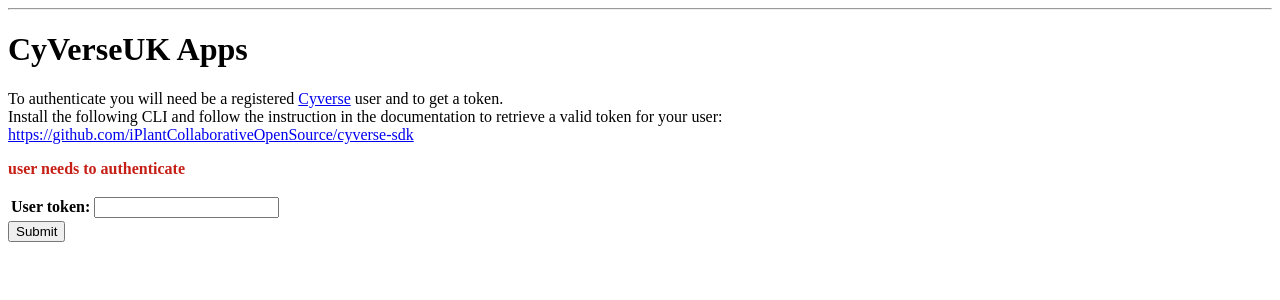
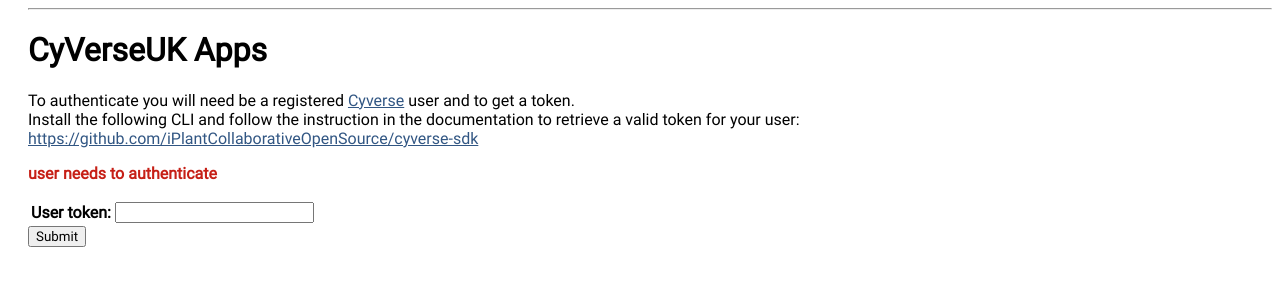
Before and after one commit to cyverseuk/cyverse_website, a Django app: page /japps/ in a window 1280 px wide. Shown: the top 300 px of the page. Run offline with Django 3.2, Linux system fonts and the light colour scheme; parts of the project's set-up code (start-up, migrations or seed data) failed here and were passed over.

Commit message:
add Earlahm Institute font styling

```diff
--- /dev/null
+++ b/japps/static/japps/fonts.css
@@ -0,0 +1,336 @@
+/* cyrillic-ext */
+@font-face {
+  font-family: 'Noto Serif';
+  font-style: normal;
+  font-weight: 400;
+  src: local('Noto Serif'), local('NotoSerif'), url(https://fonts.gstatic.com/s/notoserif/v4/Q47Ro23nlKqZrOLipd3-SyEAvth_LlrfE80CYdSH47w.woff2) format('woff2');
+  unicode-range: U+0460-052F, U+20B4, U+2DE0-2DFF, U+A640-A69F;
+}
+/* cyrillic */
+@font-face {
+  font-family: 'Noto Serif';
+  font-style: normal;
+  font-weight: 400;
+  src: local('Noto Serif'), local('NotoSerif'), url(https://fonts.gstatic.com/s/notoserif/v4/qkE6YsKPRiYUugBb1_QwHCEAvth_LlrfE80CYdSH47w.woff2) format('woff2');
+  unicode-range: U+0400-045F, U+0490-0491, U+04B0-04B1, U+2116;
+}
+/* greek-ext */
+@font-face {
+  font-family: 'Noto Serif';
+  font-style: normal;
+  font-weight: 400;
+  src: local('Noto Serif'), local('NotoSerif'), url(https://fonts.gstatic.com/s/notoserif/v4/N2U74xxQEyaTBF6QLZRr1CEAvth_LlrfE80CYdSH47w.woff2) format('woff2');
+  unicode-range: U+1F00-1FFF;
+}
+/* greek */
+@font-face {
+  font-family: 'Noto Serif';
+  font-style: normal;
+  font-weight: 400;
+  src: local('Noto Serif'), local('NotoSerif'), url(https://fonts.gstatic.com/s/notoserif/v4/1_daFS3X6gkNOcmGmHl7UiEAvth_LlrfE80CYdSH47w.woff2) format('woff2');
+  unicode-range: U+0370-03FF;
+}
+/* vietnamese */
+@font-face {
+  font-family: 'Noto Serif';
+  font-style: normal;
+  font-weight: 400;
+  src: local('Noto Serif'), local('NotoSerif'), url(https://fonts.gstatic.com/s/notoserif/v4/G-mm5mDezDSs-RvEL7XAECEAvth_LlrfE80CYdSH47w.woff2) format('woff2');
+  unicode-range: U+0102-0103, U+1EA0-1EF9, U+20AB;
+}
+/* latin-ext */
+@font-face {
+  font-family: 'Noto Serif';
+  font-style: normal;
+  font-weight: 400;
+  src: local('Noto Serif'), local('NotoSerif'), url(https://fonts.gstatic.com/s/notoserif/v4/fVu1p3782bqS2z-CaJvp9iEAvth_LlrfE80CYdSH47w.woff2) format('woff2');
+  unicode-range: U+0100-024F, U+1E00-1EFF, U+20A0-20AB, U+20AD-20CF, U+2C60-2C7F, U+A720-A7FF;
+}
+/* latin */
+@font-face {
+  font-family: 'Noto Serif';
+  font-style: normal;
+  font-weight: 400;
+  src: local('Noto Serif'), local('NotoSerif'), url(https://fonts.gstatic.com/s/notoserif/v4/eCpfeMZI7q4jLksXVRWPQ_k_vArhqVIZ0nv9q090hN8.woff2) format('woff2');
+  unicode-range: U+0000-00FF, U+0131, U+0152-0153, U+02C6, U+02DA, U+02DC, U+2000-206F, U+2074, U+20AC, U+2212, U+2215, U+E0FF, U+EFFD, U+F000;
+}
+/* cyrillic-ext */
+@font-face {
+  font-family: 'Noto Serif';
+  font-style: italic;
+  font-weight: 400;
+  src: local('Noto Serif Italic'), local('NotoSerif-Italic'), url(https://fonts.gstatic.com/s/notoserif/v4/HQXBIwLHsOJCNEQeX9kNz6-j2U0lmluP9RWlSytm3ho.woff2) format('woff2');
+  unicode-range: U+0460-052F, U+20B4, U+2DE0-2DFF, U+A640-A69F;
+}
+/* cyrillic */
+@font-face {
+  font-family: 'Noto Serif';
+  font-style: italic;
+  font-weight: 400;
+  src: local('Noto Serif Italic'), local('NotoSerif-Italic'), url(https://fonts.gstatic.com/s/notoserif/v4/HQXBIwLHsOJCNEQeX9kNz5X5f-9o1vgP2EXwfjgl7AY.woff2) format('woff2');
+  unicode-range: U+0400-045F, U+0490-0491, U+04B0-04B1, U+2116;
+}
+/* greek-ext */
+@font-face {
+  font-family: 'Noto Serif';
+  font-style: italic;
+  font-weight: 400;
+  src: local('Noto Serif Italic'), local('NotoSerif-Italic'), url(https://fonts.gstatic.com/s/notoserif/v4/HQXBIwLHsOJCNEQeX9kNzxWV49_lSm1NYrwo-zkhivY.woff2) format('woff2');
+  unicode-range: U+1F00-1FFF;
+}
+/* greek */
+@font-face {
+  font-family: 'Noto Serif';
+  font-style: italic;
+  font-weight: 400;
+  src: local('Noto Serif Italic'), local('NotoSerif-Italic'), url(https://fonts.gstatic.com/s/notoserif/v4/HQXBIwLHsOJCNEQeX9kNz6aRobkAwv3vxw3jMhVENGA.woff2) format('woff2');
+  unicode-range: U+0370-03FF;
+}
+/* vietnamese */
+@font-face {
+  font-family: 'Noto Serif';
+  font-style: italic;
+  font-weight: 400;
+  src: local('Noto Serif Italic'), local('NotoSerif-Italic'), url(https://fonts.gstatic.com/s/notoserif/v4/HQXBIwLHsOJCNEQeX9kNz_8zf_FOSsgRmwsS7Aa9k2w.woff2) format('woff2');
+  unicode-range: U+0102-0103, U+1EA0-1EF9, U+20AB;
+}
+/* latin-ext */
+@font-face {
+  font-family: 'Noto Serif';
+  font-style: italic;
+  font-weight: 400;
+  src: local('Noto Serif Italic'), local('NotoSerif-Italic'), url(https://fonts.gstatic.com/s/notoserif/v4/HQXBIwLHsOJCNEQeX9kNzz0LW-43aMEzIO6XUTLjad8.woff2) format('woff2');
+  unicode-range: U+0100-024F, U+1E00-1EFF, U+20A0-20AB, U+20AD-20CF, U+2C60-2C7F, U+A720-A7FF;
+}
+/* latin */
+@font-face {
+  font-family: 'Noto Serif';
+  font-style: italic;
+  font-weight: 400;
+  src: local('Noto Serif Italic'), local('NotoSerif-Italic'), url(https://fonts.gstatic.com/s/notoserif/v4/HQXBIwLHsOJCNEQeX9kNz-gdm0LZdjqr5-oayXSOefg.woff2) format('woff2');
+  unicode-range: U+0000-00FF, U+0131, U+0152-0153, U+02C6, U+02DA, U+02DC, U+2000-206F, U+2074, U+20AC, U+2212, U+2215, U+E0FF, U+EFFD, U+F000;
+}
+/* cyrillic-ext */
+@font-face {
+  font-family: 'Roboto';
+  font-style: normal;
+  font-weight: 300;
+  src: local('Roboto Light'), local('Roboto-Light'), url(https://fonts.gstatic.com/s/roboto/v15/0eC6fl06luXEYWpBSJvXCBJtnKITppOI_IvcXXDNrsc.woff2) format('woff2');
+  unicode-range: U+0460-052F, U+20B4, U+2DE0-2DFF, U+A640-A69F;
+}
+/* cyrillic */
+@font-face {
+  font-family: 'Roboto';
+  font-style: normal;
+  font-weight: 300;
+  src: local('Roboto Light'), local('Roboto-Light'), url(https://fonts.gstatic.com/s/roboto/v15/Fl4y0QdOxyyTHEGMXX8kcRJtnKITppOI_IvcXXDNrsc.woff2) format('woff2');
+  unicode-range: U+0400-045F, U+0490-0491, U+04B0-04B1, U+2116;
+}
+/* greek-ext */
+@font-face {
+  font-family: 'Roboto';
+  font-style: normal;
+  font-weight: 300;
+  src: local('Roboto Light'), local('Roboto-Light'), url(https://fonts.gstatic.com/s/roboto/v15/-L14Jk06m6pUHB-5mXQQnRJtnKITppOI_IvcXXDNrsc.woff2) format('woff2');
+  unicode-range: U+1F00-1FFF;
+}
+/* greek */
+@font-face {
+  font-family: 'Roboto';
+  font-style: normal;
+  font-weight: 300;
+  src: local('Roboto Light'), local('Roboto-Light'), url(https://fonts.gstatic.com/s/roboto/v15/I3S1wsgSg9YCurV6PUkTORJtnKITppOI_IvcXXDNrsc.woff2) format('woff2');
+  unicode-range: U+0370-03FF;
+}
+/* vietnamese */
+@font-face {
+  font-family: 'Roboto';
+  font-style: normal;
+  font-weight: 300;
+  src: local('Roboto Light'), local('Roboto-Light'), url(https://fonts.gstatic.com/s/roboto/v15/NYDWBdD4gIq26G5XYbHsFBJtnKITppOI_IvcXXDNrsc.woff2) format('woff2');
+  unicode-range: U+0102-0103, U+1EA0-1EF9, U+20AB;
+}
+/* latin-ext */
+@font-face {
+  font-family: 'Roboto';
+  font-style: normal;
+  font-weight: 300;
+  src: local('Roboto Light'), local('Roboto-Light'), url(https://fonts.gstatic.com/s/roboto/v15/Pru33qjShpZSmG3z6VYwnRJtnKITppOI_IvcXXDNrsc.woff2) format('woff2');
+  unicode-range: U+0100-024F, U+1E00-1EFF, U+20A0-20AB, U+20AD-20CF, U+2C60-2C7F, U+A720-A7FF;
+}
+/* latin */
+@font-face {
+  font-family: 'Roboto';
+  font-style: normal;
+  font-weight: 300;
+  src: local('Roboto Light'), local('Roboto-Light'), url(https://fonts.gstatic.com/s/roboto/v15/Hgo13k-tfSpn0qi1SFdUfVtXRa8TVwTICgirnJhmVJw.woff2) format('woff2');
+  unicode-range: U+0000-00FF, U+0131, U+0152-0153, U+02C6, U+02DA, U+02DC, U+2000-206F, U+2074, U+20AC, U+2212, U+2215, U+E0FF, U+EFFD, U+F000;
+}
+/* cyrillic-ext */
+@font-face {
+  font-family: 'Roboto';
+  font-style: normal;
+  font-weight: 400;
+  src: local('Roboto'), local('Roboto-Regular'), url(https://fonts.gstatic.com/s/roboto/v15/ek4gzZ-GeXAPcSbHtCeQI_esZW2xOQ-xsNqO47m55DA.woff2) format('woff2');
+  unicode-range: U+0460-052F, U+20B4, U+2DE0-2DFF, U+A640-A69F;
+}
+/* cyrillic */
+@font-face {
+  font-family: 'Roboto';
+  font-style: normal;
+  font-weight: 400;
+  src: local('Roboto'), local('Roboto-Regular'), url(https://fonts.gstatic.com/s/roboto/v15/mErvLBYg_cXG3rLvUsKT_fesZW2xOQ-xsNqO47m55DA.woff2) format('woff2');
+  unicode-range: U+0400-045F, U+0490-0491, U+04B0-04B1, U+2116;
+}
+/* greek-ext */
+@font-face {
+  font-family: 'Roboto';
+  font-style: normal;
+  font-weight: 400;
+  src: local('Roboto'), local('Roboto-Regular'), url(https://fonts.gstatic.com/s/roboto/v15/-2n2p-_Y08sg57CNWQfKNvesZW2xOQ-xsNqO47m55DA.woff2) format('woff2');
+  unicode-range: U+1F00-1FFF;
+}
+/* greek */
+@font-face {
+  font-family: 'Roboto';
+  font-style: normal;
+  font-weight: 400;
+  src: local('Roboto'), local('Roboto-Regular'), url(https://fonts.gstatic.com/s/roboto/v15/u0TOpm082MNkS5K0Q4rhqvesZW2xOQ-xsNqO47m55DA.woff2) format('woff2');
+  unicode-range: U+0370-03FF;
+}
+/* vietnamese */
+@font-face {
+  font-family: 'Roboto';
+  font-style: normal;
+  font-weight: 400;
+  src: local('Roboto'), local('Roboto-Regular'), url(https://fonts.gstatic.com/s/roboto/v15/NdF9MtnOpLzo-noMoG0miPesZW2xOQ-xsNqO47m55DA.woff2) format('woff2');
+  unicode-range: U+0102-0103, U+1EA0-1EF9, U+20AB;
+}
+/* latin-ext */
+@font-face {
+  font-family: 'Roboto';
+  font-style: normal;
+  font-weight: 400;
+  src: local('Roboto'), local('Roboto-Regular'), url(https://fonts.gstatic.com/s/roboto/v15/Fcx7Wwv8OzT71A3E1XOAjvesZW2xOQ-xsNqO47m55DA.woff2) format('woff2');
+  unicode-range: U+0100-024F, U+1E00-1EFF, U+20A0-20AB, U+20AD-20CF, U+2C60-2C7F, U+A720-A7FF;
+}
+/* latin */
+@font-face {
+  font-family: 'Roboto';
+  font-style: normal;
+  font-weight: 400;
+  src: local('Roboto'), local('Roboto-Regular'), url(https://fonts.gstatic.com/s/roboto/v15/CWB0XYA8bzo0kSThX0UTuA.woff2) format('woff2');
+  unicode-range: U+0000-00FF, U+0131, U+0152-0153, U+02C6, U+02DA, U+02DC, U+2000-206F, U+2074, U+20AC, U+2212, U+2215, U+E0FF, U+EFFD, U+F000;
+}
+/* cyrillic-ext */
+@font-face {
+  font-family: 'Roboto';
+  font-style: italic;
+  font-weight: 300;
+  src: local('Roboto Light Italic'), local('Roboto-LightItalic'), url(https://fonts.gstatic.com/s/roboto/v15/7m8l7TlFO-S3VkhHuR0atzTOQ_MqJVwkKsUn0wKzc2I.woff2) format('woff2');
+  unicode-range: U+0460-052F, U+20B4, U+2DE0-2DFF, U+A640-A69F;
+}
+/* cyrillic */
+@font-face {
+  font-family: 'Roboto';
+  font-style: italic;
+  font-weight: 300;
+  src: local('Roboto Light Italic'), local('Roboto-LightItalic'), url(https://fonts.gstatic.com/s/roboto/v15/7m8l7TlFO-S3VkhHuR0atzUj_cnvWIuuBMVgbX098Mw.woff2) format('woff2');
+  unicode-range: U+0400-045F, U+0490-0491, U+04B0-04B1, U+2116;
+}
+/* greek-ext */
+@font-face {
+  font-family: 'Roboto';
+  font-style: italic;
+  font-weight: 300;
+  src: local('Roboto Light Italic'), local('Roboto-LightItalic'), url(https://fonts.gstatic.com/s/roboto/v15/7m8l7TlFO-S3VkhHuR0at0bcKLIaa1LC45dFaAfauRA.woff2) format('woff2');
+  unicode-range: U+1F00-1FFF;
+}
+/* greek */
+@font-face {
+  font-family: 'Roboto';
+  font-style: italic;
+  font-weight: 300;
+  src: local('Roboto Light Italic'), local('Roboto-LightItalic'), url(https://fonts.gstatic.com/s/roboto/v15/7m8l7TlFO-S3VkhHuR0at2o_sUJ8uO4YLWRInS22T3Y.woff2) format('woff2');
+  unicode-range: U+0370-03FF;
+}
+/* vietnamese */
+@font-face {
+  font-family: 'Roboto';
+  font-style: italic;
+  font-weight: 300;
+  src: local('Roboto Light Italic'), local('Roboto-LightItalic'), url(https://fonts.gstatic.com/s/roboto/v15/7m8l7TlFO-S3VkhHuR0at76up8jxqWt8HVA3mDhkV_0.woff2) format('woff2');
+  unicode-range: U+0102-0103, U+1EA0-1EF9, U+20AB;
+}
+/* latin-ext */
+@font-face {
+  font-family: 'Roboto';
+  font-style: italic;
+  font-weight: 300;
+  src: local('Roboto Light Italic'), local('Roboto-LightItalic'), url(https://fonts.gstatic.com/s/roboto/v15/7m8l7TlFO-S3VkhHuR0atyYE0-AqJ3nfInTTiDXDjU4.woff2) format('woff2');
+  unicode-range: U+0100-024F, U+1E00-1EFF, U+20A0-20AB, U+20AD-20CF, U+2C60-2C7F, U+A720-A7FF;
+}
+/* latin */
+@font-face {
+  font-family: 'Roboto';
+  font-style: italic;
+  font-weight: 300;
+  src: local('Roboto Light Italic'), local('Roboto-LightItalic'), url(https://fonts.gstatic.com/s/roboto/v15/7m8l7TlFO-S3VkhHuR0at44P5ICox8Kq3LLUNMylGO4.woff2) format('woff2');
+  unicode-range: U+0000-00FF, U+0131, U+0152-0153, U+02C6, U+02DA, U+02DC, U+2000-206F, U+2074, U+20AC, U+2212, U+2215, U+E0FF, U+EFFD, U+F000;
+}
+/* cyrillic-ext */
+@font-face {
+  font-family: 'Roboto';
+  font-style: italic;
+  font-weight: 400;
+  src: local('Roboto Italic'), local('Roboto-Italic'), url(https://fonts.gstatic.com/s/roboto/v15/WxrXJa0C3KdtC7lMafG4dRTbgVql8nDJpwnrE27mub0.woff2) format('woff2');
+  unicode-range: U+0460-052F, U+20B4, U+2DE0-2DFF, U+A640-A69F;
+}
+/* cyrillic */
+@font-face {
+  font-family: 'Roboto';
+  font-style: italic;
+  font-weight: 400;
+  src: local('Roboto Italic'), local('Roboto-Italic'), url(https://fonts.gstatic.com/s/roboto/v15/OpXUqTo0UgQQhGj_SFdLWBTbgVql8nDJpwnrE27mub0.woff2) format('woff2');
+  unicode-range: U+0400-045F, U+0490-0491, U+04B0-04B1, U+2116;
+}
+/* greek-ext */
+@font-face {
+  font-family: 'Roboto';
+  font-style: italic;
+  font-weight: 400;
+  src: local('Roboto Italic'), local('Roboto-Italic'), url(https://fonts.gstatic.com/s/roboto/v15/1hZf02POANh32k2VkgEoUBTbgVql8nDJpwnrE27mub0.woff2) format('woff2');
+  unicode-range: U+1F00-1FFF;
+}
+/* greek */
+@font-face {
+  font-family: 'Roboto';
+  font-style: italic;
+  font-weight: 400;
+  src: local('Roboto Italic'), local('Roboto-Italic'), url(https://fonts.gstatic.com/s/roboto/v15/cDKhRaXnQTOVbaoxwdOr9xTbgVql8nDJpwnrE27mub0.woff2) format('woff2');
+  unicode-range: U+0370-03FF;
+}
+/* vietnamese */
+@font-face {
+  font-family: 'Roboto';
+  font-style: italic;
+  font-weight: 400;
+  src: local('Roboto Italic'), local('Roboto-Italic'), url(https://fonts.gstatic.com/s/roboto/v15/K23cxWVTrIFD6DJsEVi07RTbgVql8nDJpwnrE27mub0.woff2) format('woff2');
+  unicode-range: U+0102-0103, U+1EA0-1EF9, U+20AB;
+}
+/* latin-ext */
+@font-face {
+  font-family: 'Roboto';
+  font-style: italic;
+  font-weight: 400;
+  src: local('Roboto Italic'), local('Roboto-Italic'), url(https://fonts.gstatic.com/s/roboto/v15/vSzulfKSK0LLjjfeaxcREhTbgVql8nDJpwnrE27mub0.woff2) format('woff2');
+  unicode-range: U+0100-024F, U+1E00-1EFF, U+20A0-20AB, U+20AD-20CF, U+2C60-2C7F, U+A720-A7FF;
+}
+/* latin */
+@font-face {
+  font-family: 'Roboto';
+  font-style: italic;
+  font-weight: 400;
+  src: local('Roboto Italic'), local('Roboto-Italic'), url(https://fonts.gstatic.com/s/roboto/v15/vPcynSL0qHq_6dX7lKVByfesZW2xOQ-xsNqO47m55DA.woff2) format('woff2');
+  unicode-range: U+0000-00FF, U+0131, U+0152-0153, U+02C6, U+02DA, U+02DC, U+2000-206F, U+2074, U+20AC, U+2212, U+2215, U+E0FF, U+EFFD, U+F000;
+}
--- a/japps/static/japps/stylesheet.css
+++ b/japps/static/japps/stylesheet.css
@@ -1,3 +1,12 @@
 .warning {
   color:#C61F16;
 }
+a {
+  color:#315683;
+}
+body {
+    padding-left: 20px;
+}
+h1, h2, h3, h4, h5, h6, p, table, input {
+  font-family: "Roboto";
+}
--- a/japps/templates/japps/base.html
+++ b/japps/templates/japps/base.html
@@ -12,6 +12,7 @@
     <meta property="og:image" content=""/>
     <meta property="og:description" content="">-->
     <link rel="stylesheet" type="text/css" href="{% static 'japps/stylesheet.css' %}" media="screen">
+    <link rel="stylesheet" type="text/css" href="{% static 'japps/fonts.css' %}" media="screen">
   </head>
 <body>
   <div class="page-header">
```
